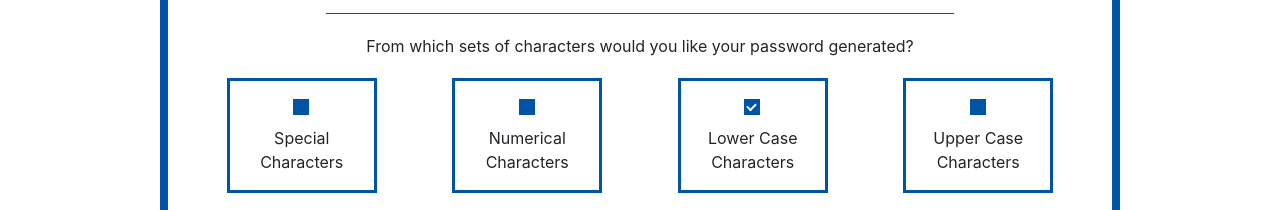
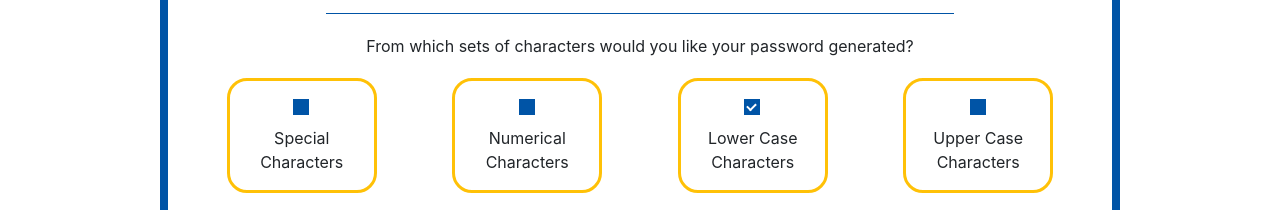
Before and after one commit to agtravis/homework-week-3, a plain HTML site: page index.html in a window 1280 px wide. Shown: the part 398-608 px from the top of the page. Drawn offline with nearby package versions, Linux system fonts and the light colour scheme.

Commit message:
styled borders with radius, (responsive) changed check-box border color

```diff
--- a/assets/styles/style.css
+++ b/assets/styles/style.css
@@ -67,7 +67,14 @@ body {
 
 #password-generator {
     border: 8px solid #0054a6;
+    border-radius: 20px;
     padding: 1em;
+}
+
+@media screen and (max-width: 575px) {
+    #password-generator {
+        border-radius: 0px;
+    }
 }
 
 #why {
@@ -128,7 +135,8 @@ body {
 }
 
 .checkbox-row {
-    border: 3px solid #0054a6;
+    border: 3px solid #ffc107;
+    border-radius: 20px;
     margin: 0 10px 20px 10px;
     display: flex;
     flex-direction: column;
```
